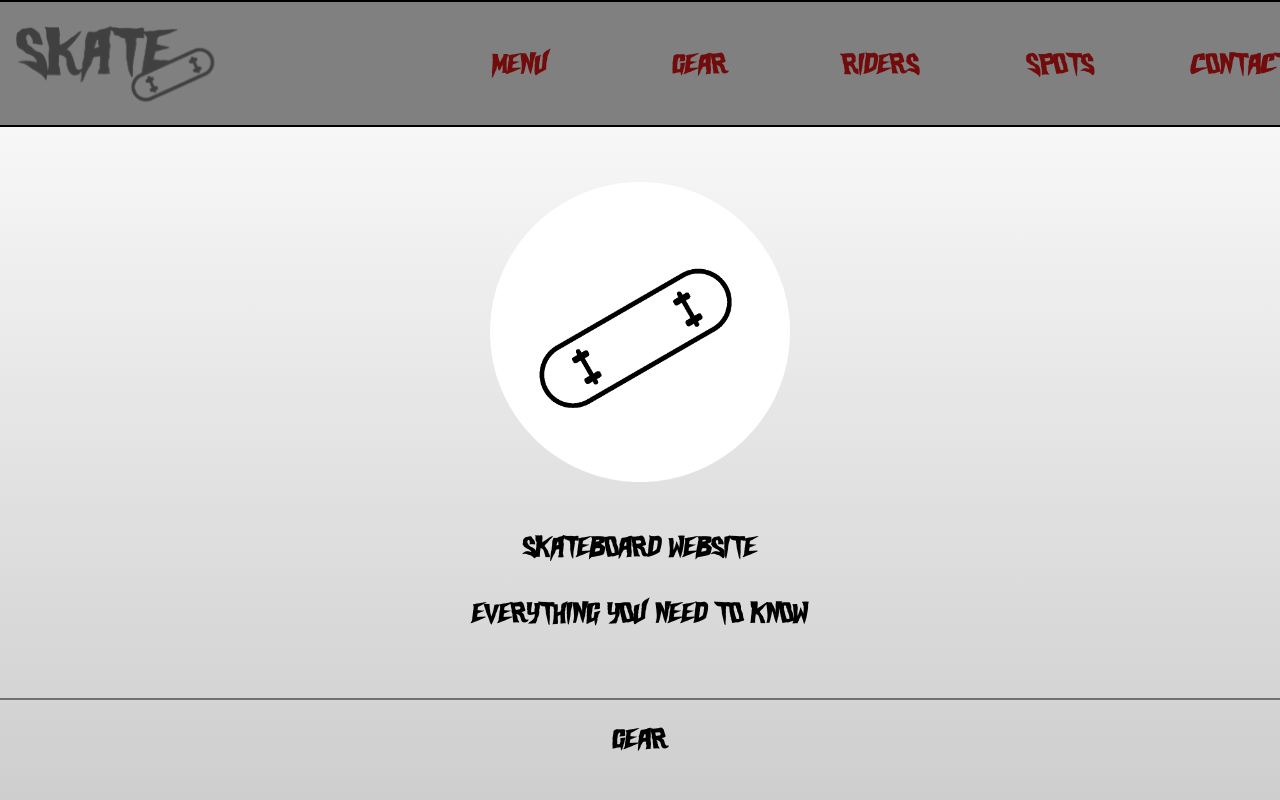
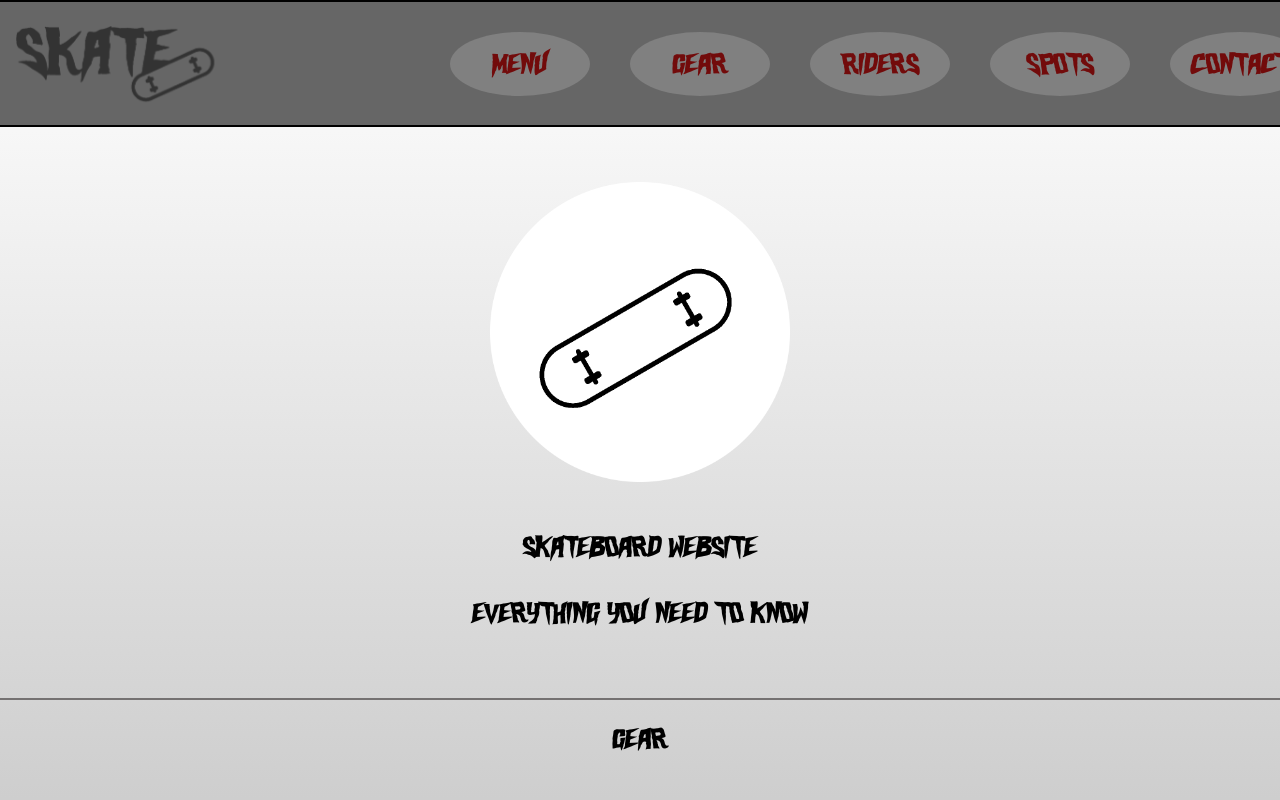
Before and after one commit to FacundoCanel/proyectouno, a website: page index.html in a window 1280 px wide. Shown: the top 800 px of the page. Drawn offline with nearby package versions, Linux system fonts and the light colour scheme.

Commit message:
puliendo

```diff
--- a/scss/parciales/_header.scss
+++ b/scss/parciales/_header.scss
@@ -1,6 +1,6 @@
 header{
     position: fixed;
-    background-color: $colorPrinipal;
+    background-color: rgb(102, 102, 102);
     width: 100%;
     border-top: 2px solid black;
     border-bottom: 2px solid black;
--- a/scss/parciales/_skate.scss
+++ b/scss/parciales/_skate.scss
@@ -3,7 +3,7 @@
     margin-bottom: 40px;
     max-width: 300px;
     transition: max-width 1s;
-    #skate img:hover{
-        max-width: 350px;
-    }
 }
+#skate img:hover{
+    max-width: 350px;
+}
```
Also changed, not shown: css/index.css.
